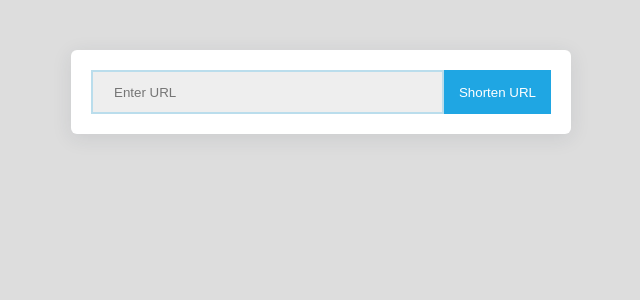
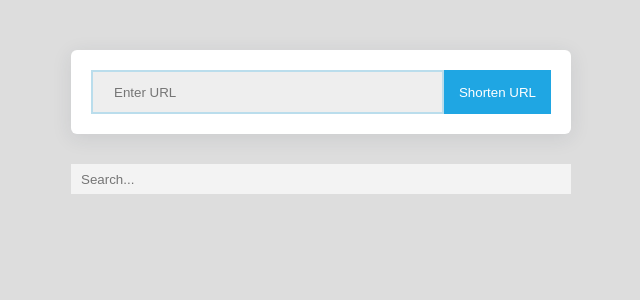
Before and after one commit to JoshuaEdigbe/url-shortner-web-app, a React (Create React App) app: page / in a window 1280 px wide. Shown: the top 300 px of the page, without its empty margins (319-959 px from the left). Built offline with nearby package versions, Linux system fonts and the light colour scheme.

Commit message:
integrate search component to app

```diff
--- a/src/App.tsx
+++ b/src/App.tsx
@@ -3,6 +3,7 @@ import React, { useEffect, useState } from "react";
 // components
 import SubmitButton from "./components/SubmitButton";
 import UrlInput from "./components/UrlInput";
+import SearchInput from "./components/SearchInput";
 
 // utlils
 import UrlShortener from "./utils/url-shortener";
@@ -15,23 +16,36 @@ import "./App.scss";
 function App() {
   const shortener = new UrlShortener();
   const [savedUrls, setSavedUrls] = useState<any>([]);
+  const [searchedUrls, setSearchedUrls] = useState<any>([]);
+  const [searchInputValue, setSearchInputValue] = useState("");
 
+  // handle set urls to local state
   useEffect(() => {
-    const existingURLs = JSON.parse(
-      localStorage.getItem(APP_STORAGE_KEY) || "[]"
-    );
-
+    const existingURLs = getSavedUrlsFromLocalStorage();
     setSavedUrls(existingURLs);
   }, []);
+
+  // handle url search
+  useEffect(() => {
+    if (searchInputValue) {
+      const searchText = searchInputValue?.toLocaleLowerCase().trim();
+      const mutatedSearchList = savedUrls?.filter(
+        (url: any) =>
+          url?.shortUrl?.toLocaleLowerCase()?.includes(searchText) ||
+          url?.userUrl?.toLocaleLowerCase()?.includes(searchText)
+      );
+      setSearchedUrls(mutatedSearchList);
+    }
+
+    if (!searchInputValue) setSearchedUrls([]);
+  }, [searchInputValue, savedUrls]);
 
   const saveUrlToLocalStore = (urlData: {
     shortUrl: string;
     userUrl: string;
     id: string;
   }) => {
-    const existingURLs = JSON.parse(
-      localStorage.getItem(APP_STORAGE_KEY) || "[]"
-    );
+    const existingURLs = getSavedUrlsFromLocalStorage();
 
     const upatedURLs = [...existingURLs, urlData];
 
@@ -65,15 +79,21 @@ function App() {
   };
 
   const handleDeleteUrl = (urlData: any) => {
-    const existingURLs = JSON.parse(
-      localStorage.getItem(APP_STORAGE_KEY) || "[]"
-    );
+    const existingURLs = getSavedUrlsFromLocalStorage();
 
     const upatedURLs = existingURLs.filter(
       (url: any) => !(url?.shortUrl === urlData?.shortUrl)
     );
 
     updateUrlsStorage(upatedURLs);
+  };
+
+  const getSavedUrlsFromLocalStorage = () => {
+    return JSON.parse(localStorage.getItem(APP_STORAGE_KEY) || "[]");
+  };
+
+  const handleSearchTextChange = (e: any) => {
+    setSearchInputValue(e?.target?.value);
   };
 
   return (
@@ -91,9 +111,24 @@ function App() {
         )}
       />
 
-      {!!savedUrls?.length && (
+      <SearchInput onChange={handleSearchTextChange} value={searchInputValue} />
+      {/* Render List Without Search Data */}
+      {!!savedUrls?.length && !searchedUrls?.length && (
         <UrlList.List>
           {savedUrls?.map((savedUrl: any, index: number) => (
+            <UrlList.Item
+              key={savedUrl?.id}
+              itemData={savedUrl}
+              onDelete={handleDeleteUrl}
+            />
+          ))}
+        </UrlList.List>
+      )}
+
+      {/* Render List With Search Data */}
+      {!!searchedUrls?.length && (
+        <UrlList.List>
+          {searchedUrls?.map((savedUrl: any, index: number) => (
             <UrlList.Item
               key={savedUrl?.id}
               itemData={savedUrl}
--- a/src/components/UrlInput/index.scss
+++ b/src/components/UrlInput/index.scss
@@ -5,6 +5,7 @@
   box-shadow: 0px 4px 20px 0px rgba(39, 52, 68, 0.10);
   border-radius: 6px;
   margin-top: 10%;
+  margin-bottom: 30px;
 
 
 
--- a/src/components/UrlList/index.scss
+++ b/src/components/UrlList/index.scss
@@ -2,11 +2,13 @@
   list-style: none;
   margin: 0;
   padding: 0;
-
   background-color: #fff;
-  margin-top: 20px;
   box-shadow: 0px 4px 20px 0px rgba(39, 52, 68, 0.1);
   border-radius: 6px;
+  border-top-left-radius: 0;
+  border-top-right-radius: 0;
+
+
   max-height: 500px;
   overflow-y: scroll;
 
```
